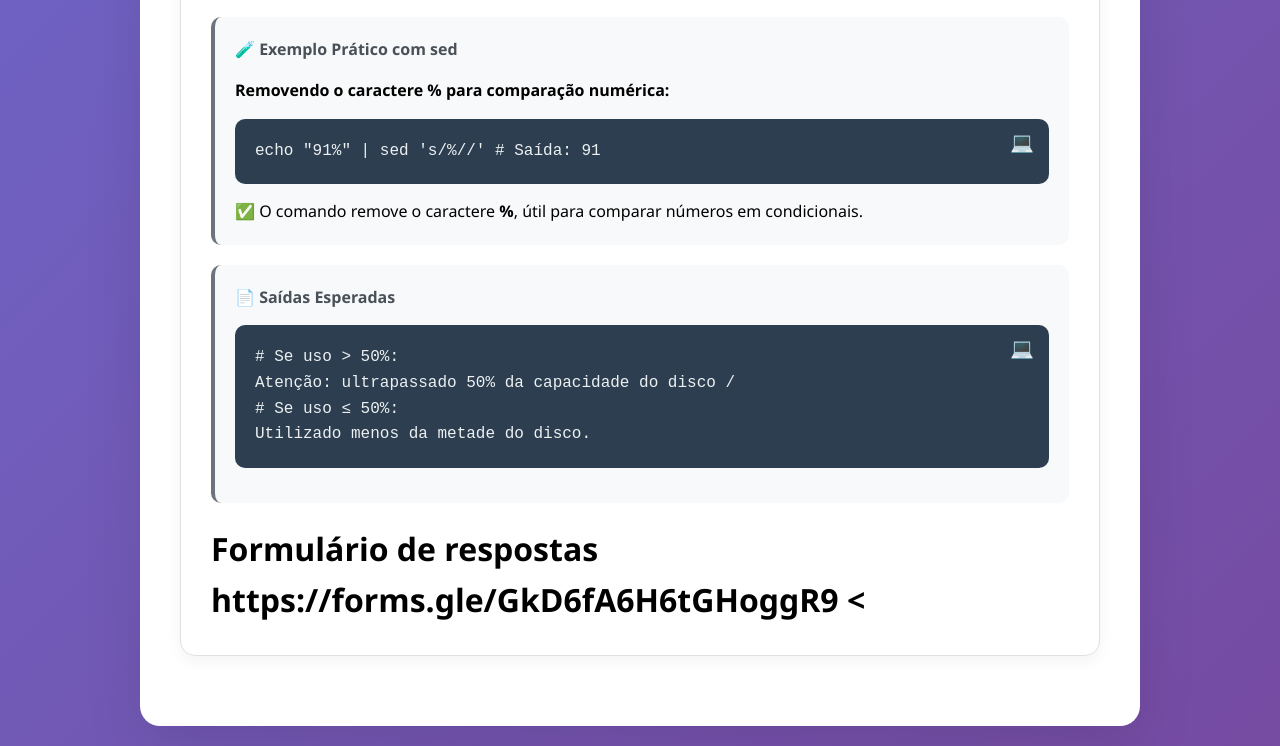
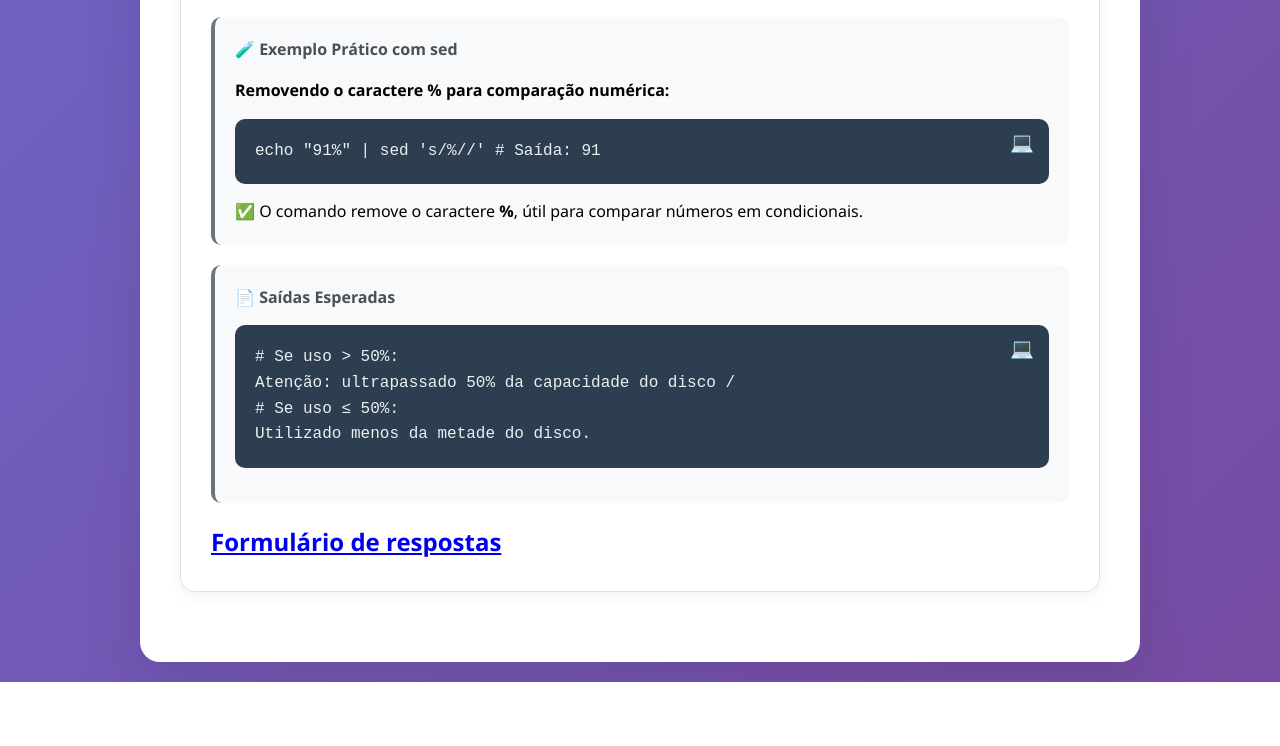
Before and after one commit to cesarazevedo/prova1, a plain HTML site: page index.html in a window 1280 px wide. Shown: the part 2555-3301 px from the top of the page. After the commit the page ends 3237 px from the top, so only its background shows below. Drawn offline with Linux system fonts and the light colour scheme.

Commit message:
Update index.html

```diff
--- a/index.html
+++ b/index.html
@@ -424,7 +424,7 @@ Atenção: ultrapassado 50% da capacidade do disco /<br>
 Utilizado menos da metade do disco.
                     </div>
                 </div>
-                <h1> Formulário de respostas https://forms.gle/GkD6fA6H6tGHoggR9 <</h1>
+                <h2> <a href="https://forms.gle/vK8rm1ScuAA4TYc27">Formulário de respostas</a> </h2>
             </div>
         </div>
 
```
